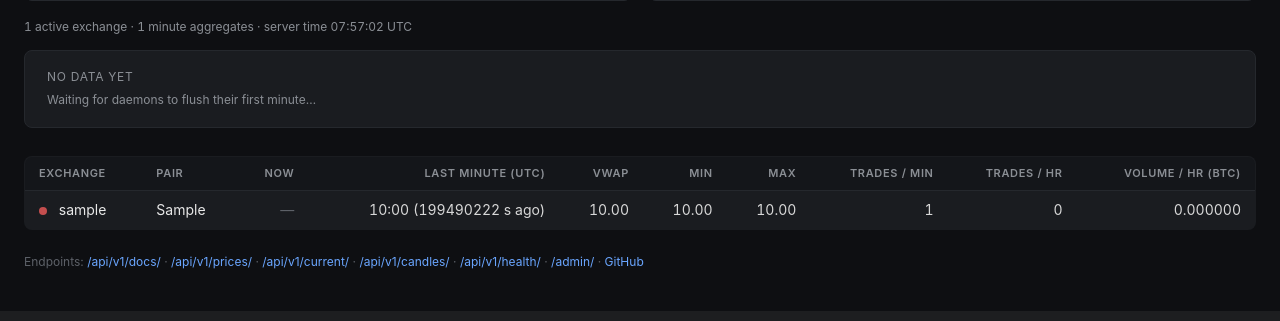
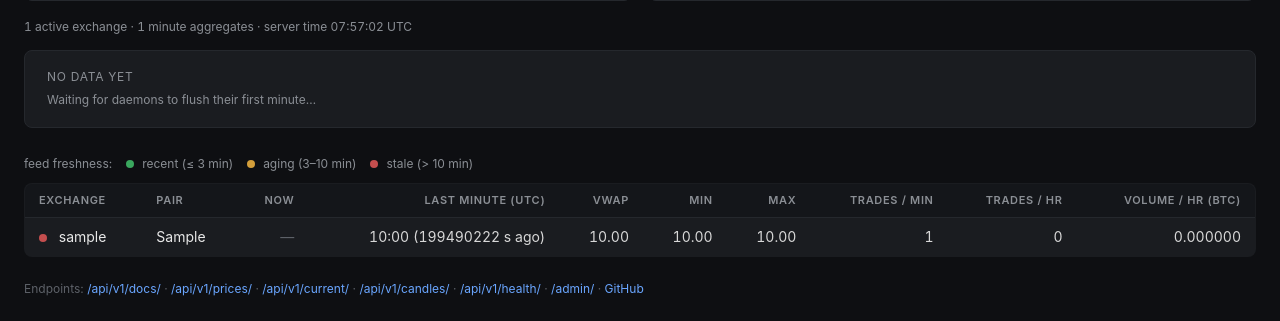
Before and after one commit to AbelLykens/pricemon, a Django app: page / in a window 1280 px wide. Shown: the part 489-810 px from the top of the page. Run offline with Django 5.2, Linux system fonts and the light colour scheme; tables that the repository leaves empty hold one stand-in row (values such as "Sample post"); parts of the project's set-up code (start-up, migrations or seed data) failed here and were passed over.

Commit message:
Add legend explaining the exchange freshness dots
Co-Authored-By: Claude Opus 4.7 (1M context) <noreply@anthropic.com>

```diff
--- a/api/templates/api/_overview_content.html
+++ b/api/templates/api/_overview_content.html
@@ -114,6 +114,13 @@
   {% endif %}
 </div>
 
+<div class="legend">
+  feed freshness:
+  <span><span class="dot ok"></span> recent (≤ 3 min)</span>
+  <span><span class="dot warn"></span> aging (3–10 min)</span>
+  <span><span class="dot bad"></span> stale (&gt; 10 min)</span>
+</div>
+
 <table>
   <thead>
     <tr>
--- a/api/templates/api/overview.html
+++ b/api/templates/api/overview.html
@@ -57,6 +57,9 @@
   .ok { background: #3aa75e; }
   .warn { background: #d39e3a; }
   .bad { background: #c44e4e; }
+  .legend { color: #8b8f95; font-size: 12px; margin: 4px 0 10px;
+            display: flex; flex-wrap: wrap; align-items: center; gap: 14px; }
+  .legend > span { display: inline-flex; align-items: center; }
   .footer { color: #5d6168; font-size: 12px; margin-top: 24px; }
   a { color: #6aa6ff; text-decoration: none; }
   a:hover { text-decoration: underline; }
```
